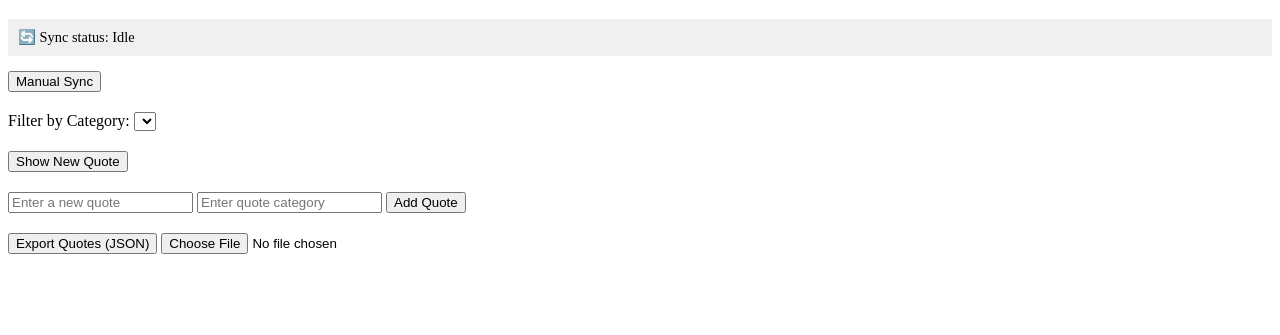
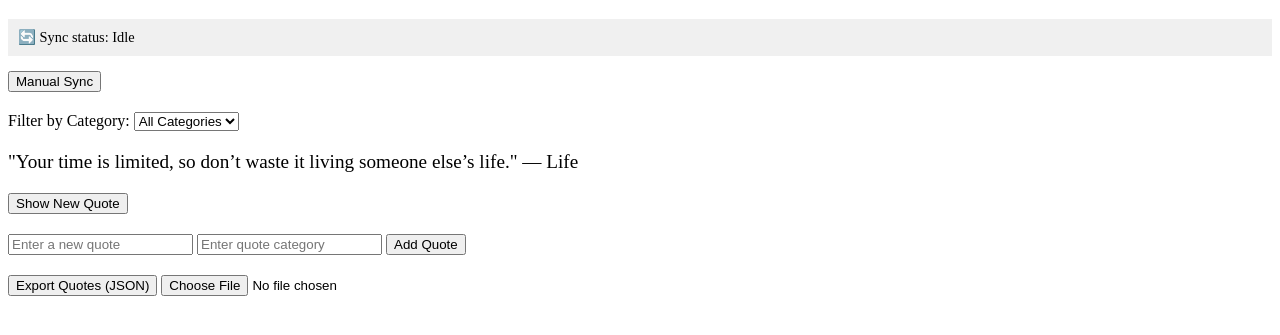
Before and after one commit to Dwaynemaster007/alx_fe_javascript, a plain HTML site: page index.html in a window 1280 px wide. Shown: the part 61-396 px from the top of the page. Drawn offline with Linux system fonts and the light colour scheme; the site is published under a folder, as on GitHub Pages, so addresses that start at the root find nothing.

Commit message:
Load the script with a relative path so the app works on GitHub Pages

```diff
--- a/index.html
+++ b/index.html
@@ -37,6 +37,6 @@
     <input type="file" id="importFile" accept=".json" />
   </div>
 
-  <script src="/dom-manipulation/script.js"></script>
+  <script src="dom-manipulation/script.js"></script>
 </body>
 </html>
```
